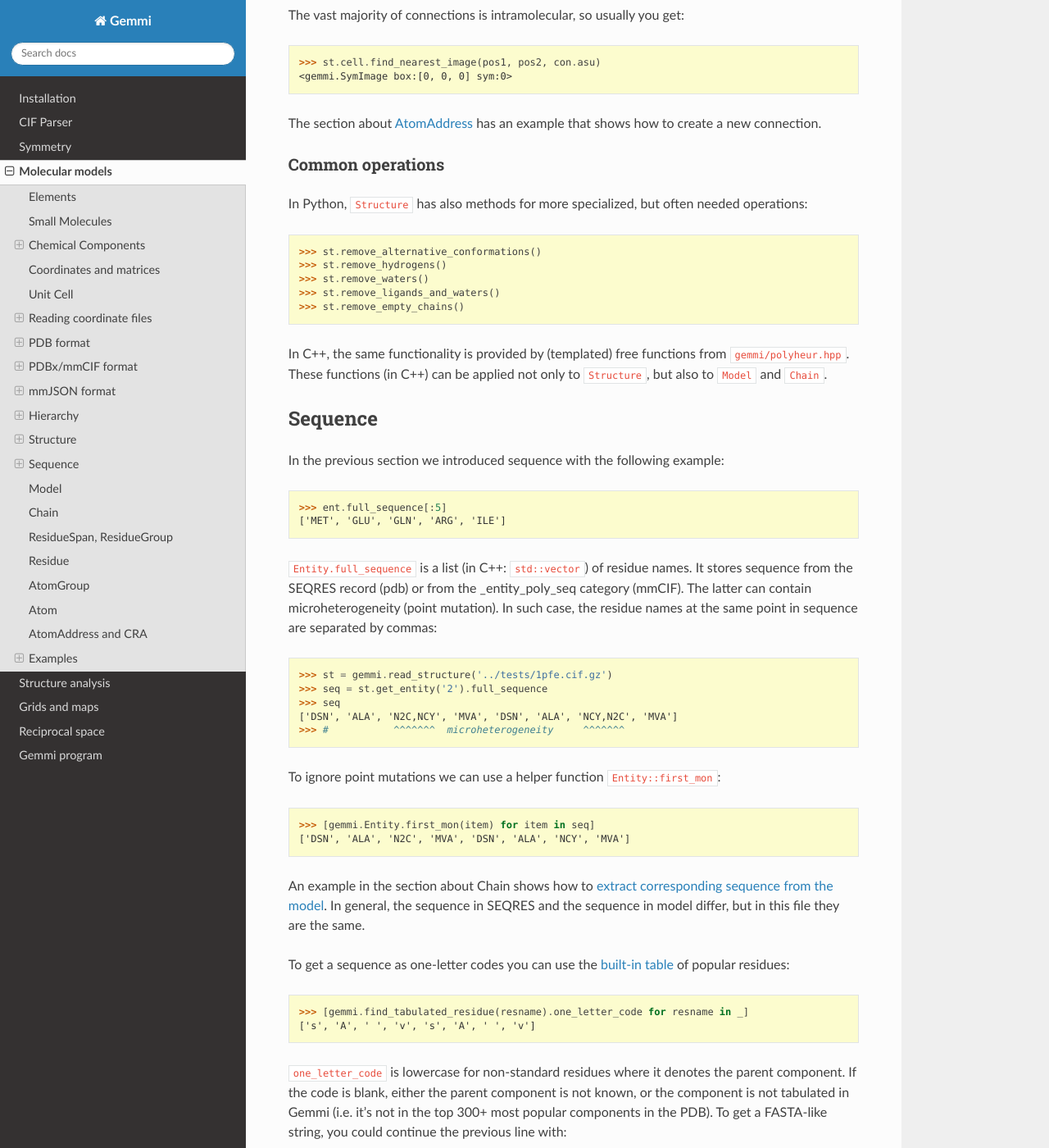
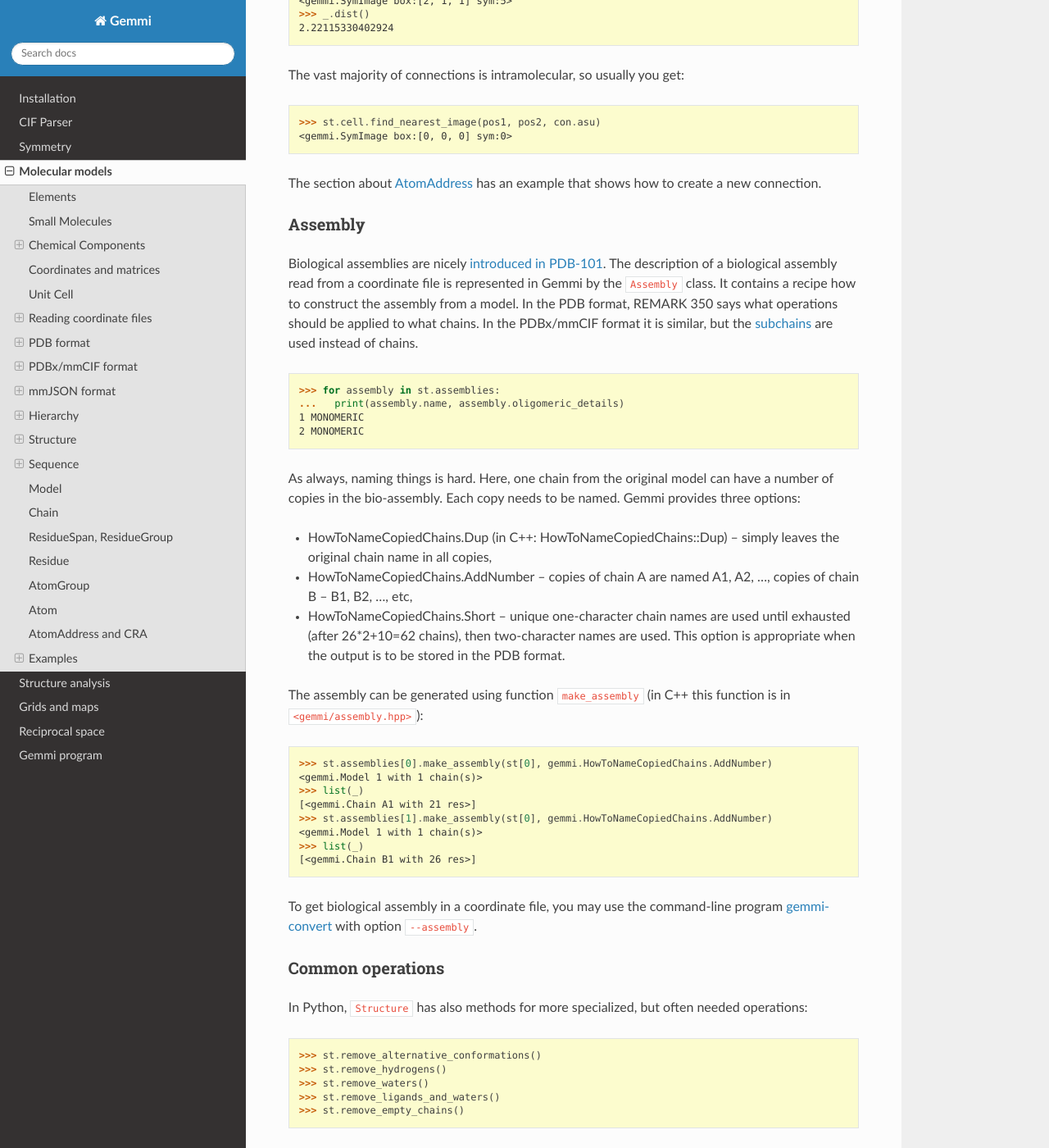
Before and after one commit to project-gemmi/gemmi, a Sphinx documentation site: the page built from docs/mol.rst, in a window 1280 px wide and 1400 px high, scrolled down 26299 px. Shown: the whole window at 82% size. Built offline with Sphinx 7.4.7 and the Read the Docs theme 2.0.0, drawn with Linux system fonts in a browser that asks for light colours; some of the changed text lies outside the part shown.

Commit message:
wrapping up biological assemblies
fixes, minor changes, python bindings, docs, tests

```diff
--- a/docs/mol.rst
+++ b/docs/mol.rst
@@ -1254,6 +1254,10 @@ the ``Structure`` has the following properties:
 * ``connections`` (C++ type: ``vector<Connection>``) -- list of connections
   corresponding to the _struct_conn category in mmCIF, or to the pdb records
   LINK and SSBOND,
+* ``assemblies`` (C++ type: ``vector<Assembly>``) -- list of biological
+  assemblies defined in the REMARK 350 in pdb, or in corresponding mmCIF
+  categories (_pdbx_struct_assembly, _pdbx_struct_assembly_gen,
+  _pdbx_struct_assembly_prop and _pdbx_struct_oper_list)
 * ``info`` (C++ type: ``map<string, string>``) --
   minimal metadata with keys being mmcif tags (_entry.id, _exptl.method, ...),
 * ``raw_remarks`` (C++ type: ``vector<string>``) -- REMARK records
@@ -1470,6 +1474,55 @@ The vast majority of connections is intramolecular, so usually you get:
 
 The section about :ref:`AtomAddress <atom_address>`
 has an example that shows how to create a new connection.
+
+Assembly
+--------
+
+Biological assemblies are nicely
+`introduced in PDB-101 <https://pdb101.rcsb.org/learn/guide-to-understanding-pdb-data/biological-assemblies>`_.
+The description of a biological assembly read from a coordinate file
+is represented in Gemmi by the ``Assembly`` class.
+It contains a recipe how to construct the assembly from a model.
+In the PDB format, REMARK 350 says what operations should be applied
+to what chains. In the PDBx/mmCIF format it is similar, but the
+:ref:`subchains <subchain>` are used instead of chains.
+
+.. doctest::
+
+  >>> for assembly in st.assemblies:
+  ...   print(assembly.name, assembly.oligomeric_details)
+  1 MONOMERIC
+  2 MONOMERIC
+
+As always, naming things is hard.
+Here, one chain from the original model can have a number of copies in
+the bio-assembly. Each copy needs to be named. Gemmi provides three options:
+
+- HowToNameCopiedChains.Dup (in C++: HowToNameCopiedChains::Dup) --
+  simply leaves the original chain name in all copies,
+- HowToNameCopiedChains.AddNumber -- copies of chain A are named
+  A1, A2, ..., copies of chain B -- B1, B2, ..., etc,
+- HowToNameCopiedChains.Short -- unique one-character chain names are used
+  until exhausted (after 26*2+10=62 chains), then two-character names are used.
+  This option is appropriate when the output is to be stored in the PDB format.
+
+The assembly can be generated using function ``make_assembly``
+(in C++ this function is in ``<gemmi/assembly.hpp>``):
+
+.. doctest::
+
+  >>> st.assemblies[0].make_assembly(st[0], gemmi.HowToNameCopiedChains.AddNumber)
+  <gemmi.Model 1 with 1 chain(s)>
+  >>> list(_)
+  [<gemmi.Chain A1 with 21 res>]
+  >>> st.assemblies[1].make_assembly(st[0], gemmi.HowToNameCopiedChains.AddNumber)
+  <gemmi.Model 1 with 1 chain(s)>
+  >>> list(_)
+  [<gemmi.Chain B1 with 26 res>]
+
+To get biological assembly in a coordinate file,
+you may use the command-line program
+:ref:`gemmi-convert <convert>` with option ``--assembly``.
 
 Common operations
 -----------------
```
Also changed, not shown: 5 other files.
